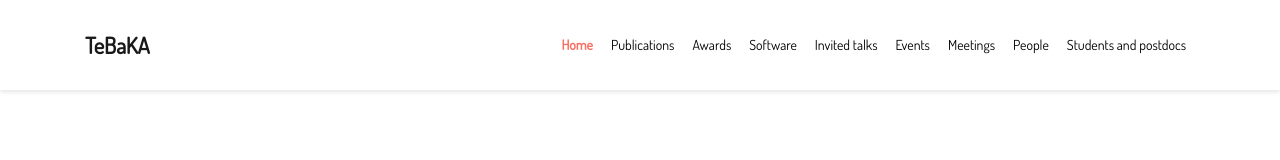
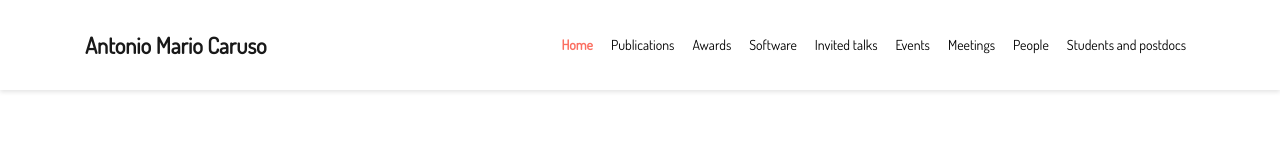
Before and after one commit to antoniocaruso/antoniocaruso.github.io, a plain HTML site: page index.html in a window 1280 px wide. Drawn offline with nearby package versions, Linux system fonts and the light colour scheme; some icons are missing.

Commit message:
Update index.html

```diff
--- a/index.html
+++ b/index.html
@@ -27,7 +27,7 @@
   <nav class="navbar navbar-expand-lg navbar-light compensate-for-scrollbar" id="navbar-main">
     <div class="container">
       <div class="d-none d-lg-inline-flex">
-       <a class="navbar-brand" href="/">TeBaKA</a>
+       <a class="navbar-brand" href="/">Antonio Mario Caruso</a>
     </div>
     <button type="button" class="navbar-toggler" data-toggle="collapse"
             data-target="#navbar-content" aria-controls="navbar" aria-expanded="false" aria-label="Toggle navigation">
```
